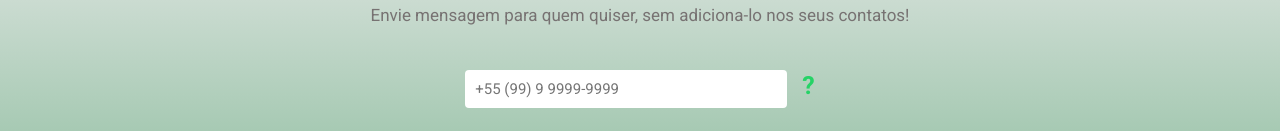
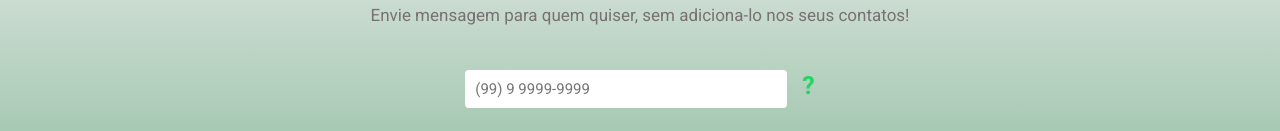
Before and after one commit to MatheusINFO/whats-talk, a React (Create React App) app: page / in a window 1280 px wide. Shown: the part 241-372 px from the top of the page. Built offline with nearby package versions, Linux system fonts and the light colour scheme; the HTML template or start-up script is replaced by a standard one.

Commit message:
Update index.js

```diff
--- a/src/components/Form/index.js
+++ b/src/components/Form/index.js
@@ -10,7 +10,7 @@ const Form = (props) => {
             <WrapperItems>
                 <Input
                     type="text"
-                    placeholder="+55 (99) 9 9999-9999"
+                    placeholder="(99) 9 9999-9999"
                     onChange={props.inputNumber}
                 />
 
```
